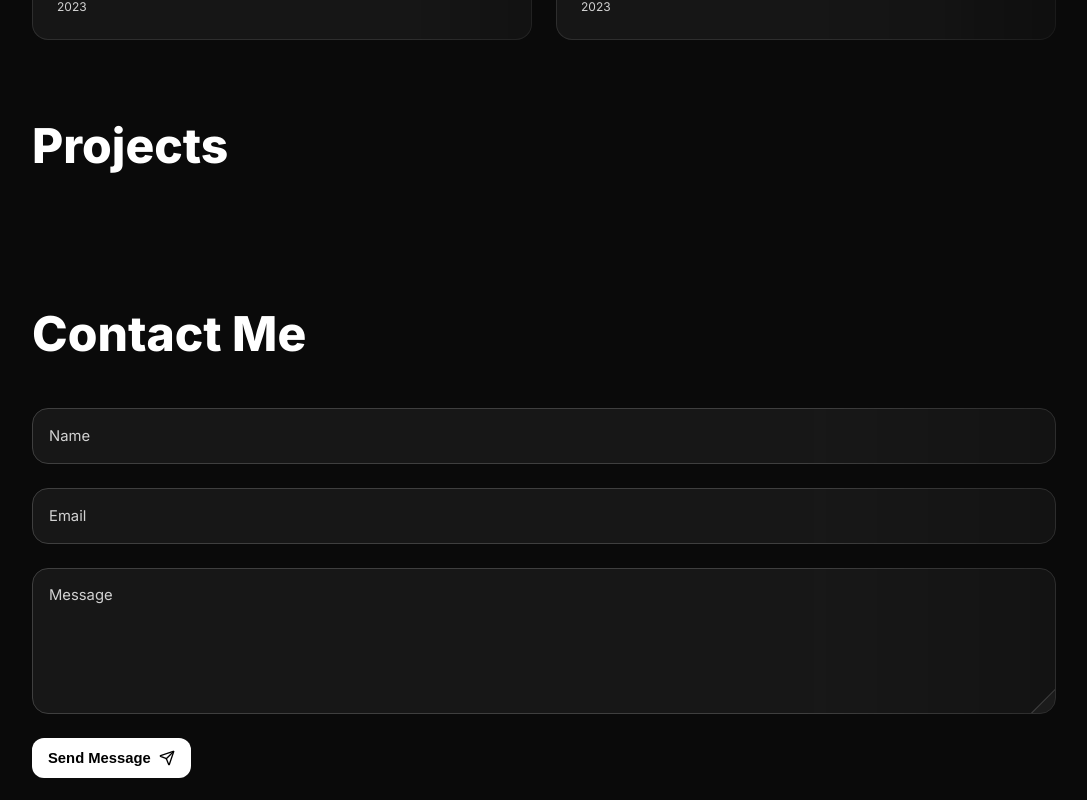
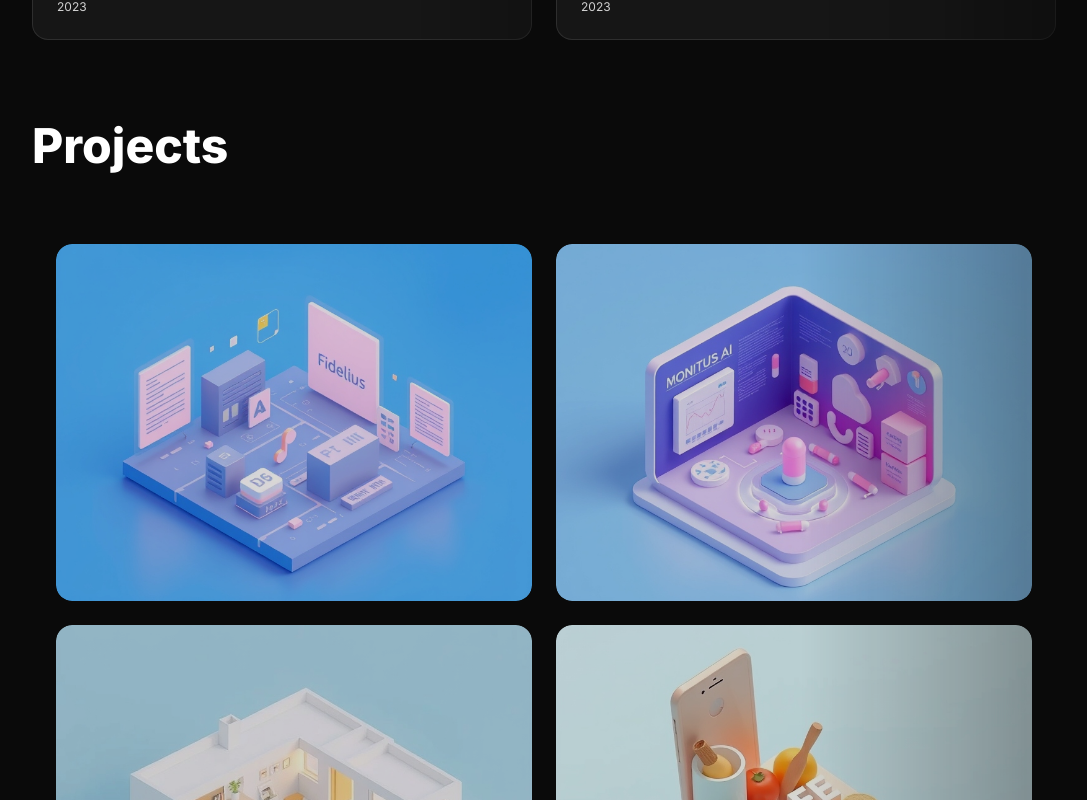
Before and after one commit to Sreehari78/Portfolio, a Next.js app: page /en in a window 1280 px wide. Shown: the part 1160-1960 px from the top of the page, without its empty margins (96-1183 px from the left). Built offline with nearby package versions, Linux system fonts and the light colour scheme.

Commit message:
feat: refactor Projects section layout with Flex component

```diff
--- a/src/app/[locale]/page.tsx
+++ b/src/app/[locale]/page.tsx
@@ -235,11 +235,12 @@ export default function Home({
 
       {/* Projects Section */}
       <RevealFx translateY='16' delay={0.6}>
+        <Flex fillWidth direction='column' gap='l'>
           <Heading variant='display-strong-m' className='mb-8'>
             Projects
           </Heading>
           <Grid columns='repeat(2, 1fr)' gap='24' padding='24'>
-          {/* {projects.map((project, index) => (
+            {projects.map((project, index) => (
               <a
                 key={index}
                 href={project.link}
@@ -275,8 +276,9 @@ export default function Home({
                   </div>
                 </div>
               </a>
-          ))} */}
+            ))}
           </Grid>
+        </Flex>
       </RevealFx>
 
       {/* Contact Form Section */}
```
Lines whose indentation alone changed are shown as unchanged.
